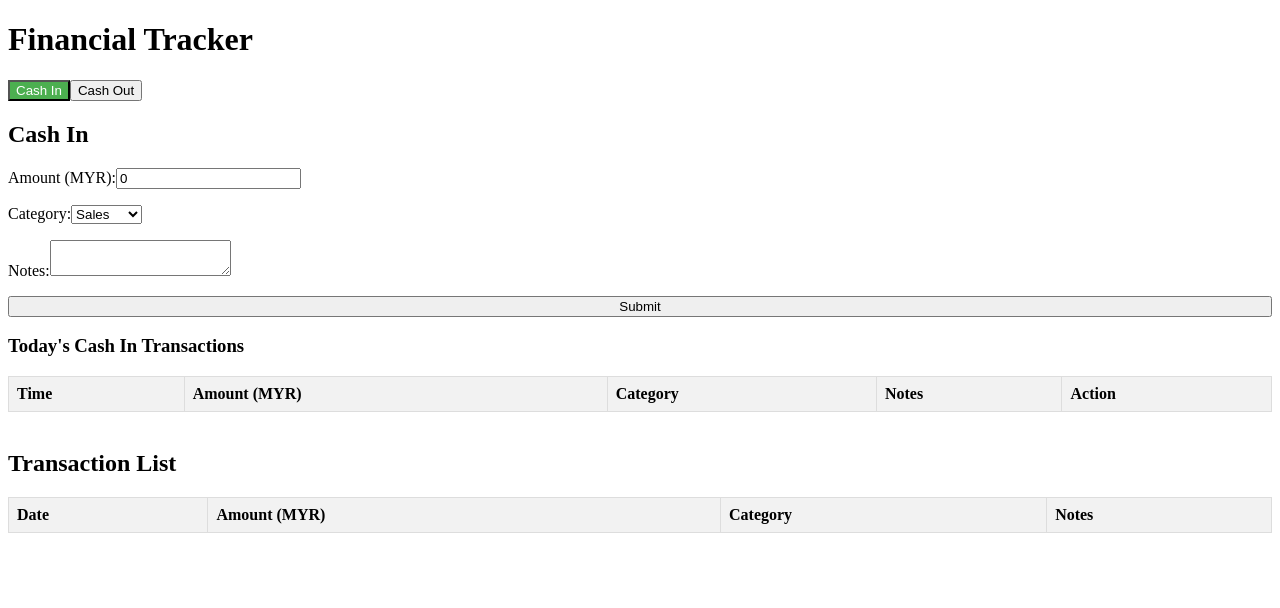
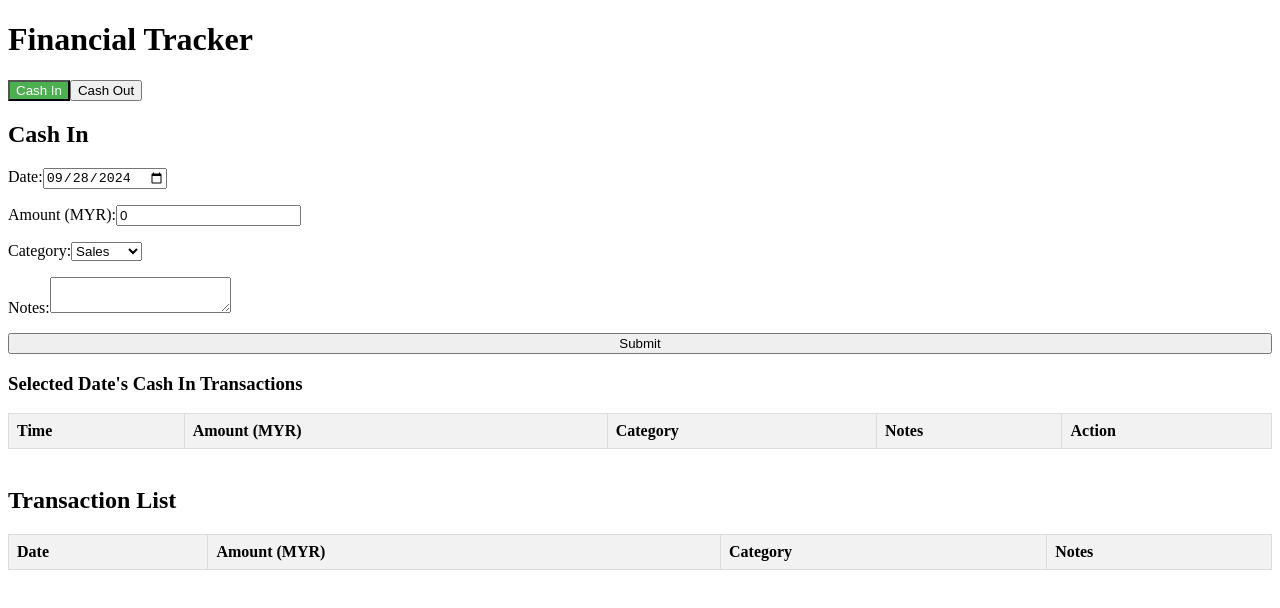
Before and after one commit to AzraiHasan/note-nitro-db, a Nuxt app: page / in a window 1280 px wide. Shown: the top 608 px of the page. Built offline with nearby package versions, Linux system fonts and the light colour scheme.

Commit message:
date entry

```diff
--- a/components/CashIn.vue
+++ b/components/CashIn.vue
@@ -1,4 +1,4 @@
-<!-- components/CashIn.vue -->
+<!-- CashIn.vue -->
 <script setup>
 import { ref, computed, watch } from 'vue'
 import { useTransactionStore } from '~/stores/transaction'
@@ -8,12 +8,16 @@ const transactionStore = useTransactionStore()
 const amount = ref(0)
 const category = ref('Sales')
 const notes = ref('')
+const transactionDate = ref(new Date().toISOString().split('T')[0]) // Set default to today's date
 
 const categories = ['Sales', 'Balance', 'Others']
 
 const submitCashIn = () => {
+  const selectedDate = new Date(transactionDate.value)
+  selectedDate.setHours(new Date().getHours(), new Date().getMinutes(), new Date().getSeconds())
+
   const transaction = {
-    timestamp: Date.now(),
+    timestamp: selectedDate.getTime(),
     amount: parseFloat(amount.value.toFixed(2)),
     category: category.value,
     notes: notes.value,
@@ -24,11 +28,15 @@ const submitCashIn = () => {
   amount.value = 0
   category.value = 'Sales'
   notes.value = ''
+  transactionDate.value = new Date().toISOString().split('T')[0]
   updateTodaysCashIns()
 }
 
-const today = new Date()
-today.setHours(0, 0, 0, 0)
+const today = computed(() => {
+  const date = new Date(transactionDate.value)
+  date.setHours(0, 0, 0, 0)
+  return date
+})
 
 // Change todaysCashIns to a ref
 const todaysCashIns = ref([])
@@ -36,13 +44,12 @@ const todaysCashIns = ref([])
 // Function to update todaysCashIns
 const updateTodaysCashIns = () => {
   todaysCashIns.value = transactionStore.transactions
-    .filter(t => t.type === 'cash-in' && new Date(t.timestamp).setHours(0, 0, 0, 0) === today.getTime())
+    .filter(t => t.type === 'cash-in' && new Date(t.timestamp).setHours(0, 0, 0, 0) === today.value.getTime())
     .sort((a, b) => b.timestamp - a.timestamp)
 }
 
-// Call updateTodaysCashIns initially and whenever transactions change
-updateTodaysCashIns()
-watch(() => transactionStore.transactions, updateTodaysCashIns, { deep: true })
+// Call updateTodaysCashIns initially and whenever transactions or selected date change
+watch([() => transactionStore.transactions, transactionDate], updateTodaysCashIns, { deep: true })
 
 const formatTime = (timestamp) => {
   const date = new Date(timestamp)
@@ -71,12 +78,12 @@ const closeEditModal = () => {
 
 const saveEdit = () => {
   if (editingTransaction.value) {
-    const newTimestamp = Date.now()
     const updatedTransaction = {
       ...editingTransaction.value,
       amount: parseFloat(editingTransaction.value.amount.toFixed(2)),
       oldTimestamp: editingTransaction.value.timestamp,
-      newTimestamp: newTimestamp
+      // Keep the original timestamp as the primary key
+      newTimestamp: editingTransaction.value.timestamp
     }
     transactionStore.updateTransaction(updatedTransaction)
     closeEditModal()
@@ -91,6 +98,10 @@ const saveEdit = () => {
   <div>
     <h2>Cash In</h2>
     <form @submit.prevent="submitCashIn">
+      <div>
+        <label for="date">Date:</label>
+        <input id="date" v-model="transactionDate" type="date" required>
+      </div>
       <div>
         <label for="amount">Amount (MYR):</label>
         <input id="amount" v-model="amount" type="number" step="0.05" min="0" required>
@@ -108,7 +119,7 @@ const saveEdit = () => {
       <button type="submit">Submit</button>
     </form>
 
-    <h3>Today's Cash In Transactions</h3>
+    <h3>Selected Date's Cash In Transactions</h3>
     <table>
       <thead>
         <tr>
@@ -136,7 +147,7 @@ const saveEdit = () => {
     <div v-if="isModalOpen" class="modal">
       <div class="modal-content">
         <h3>Edit Transaction</h3>
-        <p>Date: {{ formatTime(editingTransaction.timestamp) }} </p>
+        <p>Time: {{ formatTime(editingTransaction.timestamp) }}</p>
         <div>
           <label for="edit-amount">Amount (MYR):</label>
           <input id="edit-amount" v-model="editingTransaction.amount" type="number" step="0.05" min="0" required>
--- a/components/CashOut.vue
+++ b/components/CashOut.vue
@@ -1,4 +1,4 @@
-<!-- components/CashOut.vue -->
+<!-- CashOut.vue -->
 <script setup>
 import { ref, computed, watch } from 'vue'
 import { useTransactionStore } from '~/stores/transaction'
@@ -8,6 +8,7 @@ const transactionStore = useTransactionStore()
 const amount = ref(0)
 const category = ref('Ingredients')
 const notes = ref('')
+const transactionDate = ref(new Date().toISOString().split('T')[0]) // Set default to today's date
 
 const categories = ['Ingredients', 'Supplies', 'Salary', 'Utilities', 'Rent', 'Others']
 
@@ -17,8 +18,11 @@ const submitCashOut = () => {
     return
   }
 
+  const selectedDate = new Date(transactionDate.value)
+  selectedDate.setHours(new Date().getHours(), new Date().getMinutes(), new Date().getSeconds())
+
   const transaction = {
-    timestamp: Date.now(),
+    timestamp: selectedDate.getTime(),
     amount: parseFloat(amount.value.toFixed(2)),
     category: category.value,
     notes: notes.value,
@@ -29,11 +33,15 @@ const submitCashOut = () => {
   amount.value = 0
   category.value = 'Ingredients'
   notes.value = ''
+  transactionDate.value = new Date().toISOString().split('T')[0]
   updateTodaysCashOuts()
 }
 
-const today = new Date()
-today.setHours(0, 0, 0, 0)
+const today = computed(() => {
+  const date = new Date(transactionDate.value)
+  date.setHours(0, 0, 0, 0)
+  return date
+})
 
 // Change todaysCashOuts to a ref
 const todaysCashOuts = ref([])
@@ -41,13 +49,12 @@ const todaysCashOuts = ref([])
 // Function to update todaysCashOuts
 const updateTodaysCashOuts = () => {
   todaysCashOuts.value = transactionStore.transactions
-    .filter(t => t.type === 'cash-out' && new Date(t.timestamp).setHours(0, 0, 0, 0) === today.getTime())
+    .filter(t => t.type === 'cash-out' && new Date(t.timestamp).setHours(0, 0, 0, 0) === today.value.getTime())
     .sort((a, b) => b.timestamp - a.timestamp)
 }
 
-// Call updateTodaysCashOuts initially and whenever transactions change
-updateTodaysCashOuts()
-watch(() => transactionStore.transactions, updateTodaysCashOuts, { deep: true })
+// Call updateTodaysCashOuts initially and whenever transactions or selected date change
+watch([() => transactionStore.transactions, transactionDate], updateTodaysCashOuts, { deep: true })
 
 const formatTime = (timestamp) => {
   const date = new Date(timestamp)
@@ -81,12 +88,12 @@ const saveEdit = () => {
       return
     }
 
-    const newTimestamp = Date.now()
     const updatedTransaction = {
       ...editingTransaction.value,
       amount: parseFloat(editingTransaction.value.amount.toFixed(2)),
       oldTimestamp: editingTransaction.value.timestamp,
-      newTimestamp: newTimestamp
+      // Keep the original timestamp as the primary key
+      newTimestamp: editingTransaction.value.timestamp
     }
     transactionStore.updateTransaction(updatedTransaction)
     closeEditModal()
@@ -101,6 +108,10 @@ const saveEdit = () => {
   <div>
     <h2>Cash Out</h2>
     <form @submit.prevent="submitCashOut">
+      <div>
+        <label for="date">Date:</label>
+        <input id="date" v-model="transactionDate" type="date" required>
+      </div>
       <div>
         <label for="amount">Amount (MYR):</label>
         <input id="amount" v-model="amount" type="number" step="0.05" min="0" required>
@@ -118,7 +129,7 @@ const saveEdit = () => {
       <button type="submit">Submit</button>
     </form>
 
-    <h3>Today's Cash Out Transactions</h3>
+    <h3>Selected Date's Cash Out Transactions</h3>
     <table>
       <thead>
         <tr>
@@ -138,9 +149,6 @@ const saveEdit = () => {
           <td>
             <button @click="openEditModal(transaction)">Edit</button>
           </td>
-
-
-
         </tr>
       </tbody>
     </table>
@@ -149,7 +157,7 @@ const saveEdit = () => {
     <div v-if="isModalOpen" class="modal">
       <div class="modal-content">
         <h3>Edit Transaction</h3>
-        <p>Date: {{ formatTime(editingTransaction.timestamp) }} </p>
+        <p>Time: {{ formatTime(editingTransaction.timestamp) }}</p>
         <div>
           <label for="edit-amount">Amount (MYR):</label>
           <input id="edit-amount" v-model="editingTransaction.amount" type="number" step="0.05" min="0" required>
```
